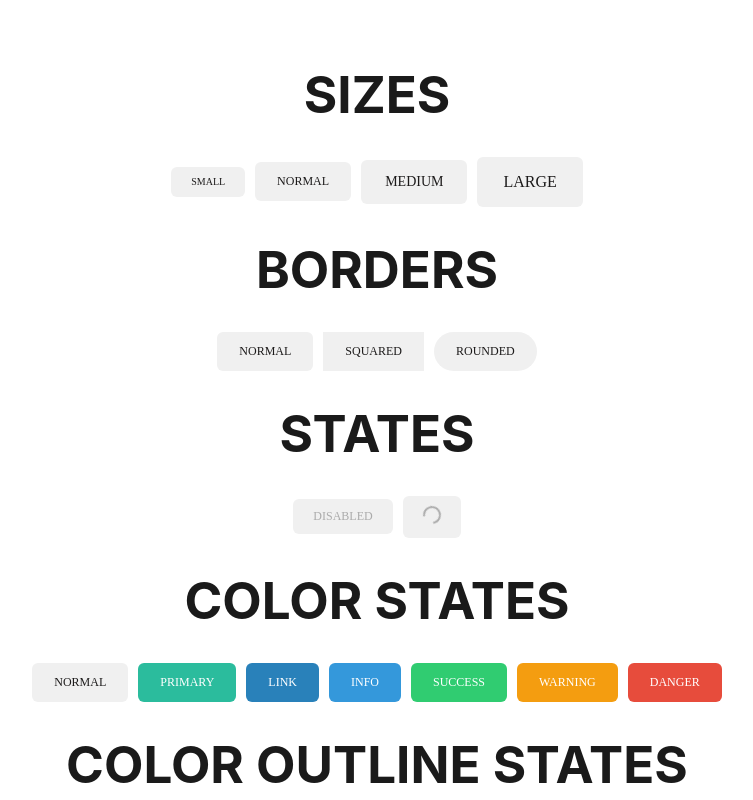
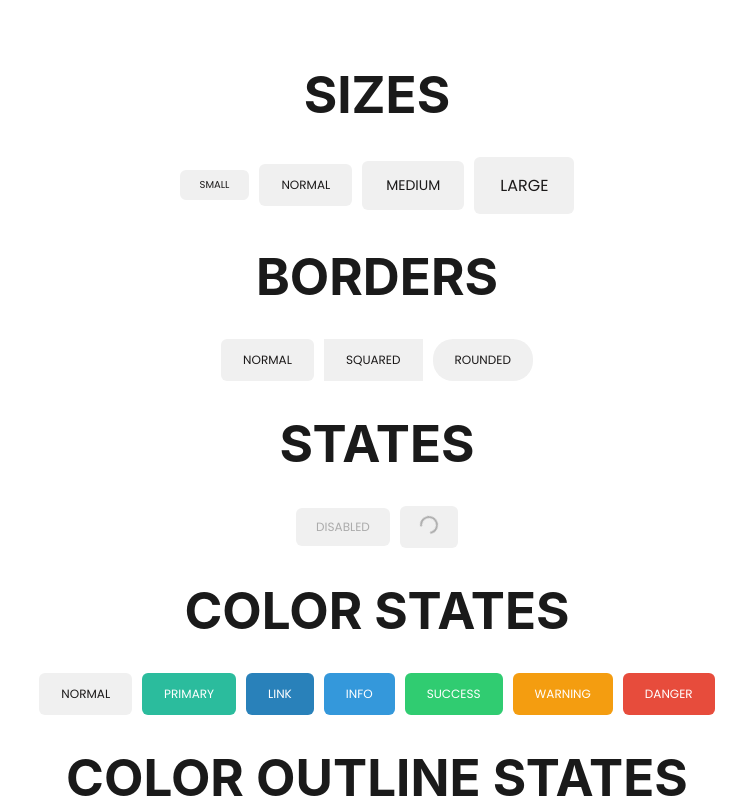
Before and after one commit to corradiniste/frontenders-buttons-challange, a React (Vite) app: page / in a window 1280 px wide. Shown: the top 800 px of the page, without its empty margins (263-1016 px from the left). Built offline with nearby package versions, Linux system fonts and the light colour scheme.

Commit message:
Add Google Fonts

```diff
--- a/src/App.css
+++ b/src/App.css
@@ -1,3 +1,5 @@
+@import url('https://fonts.googleapis.com/css2?family=Poppins&display=swap');
+
 #root {
   max-width: 1280px;
   margin: 0 auto;
```
